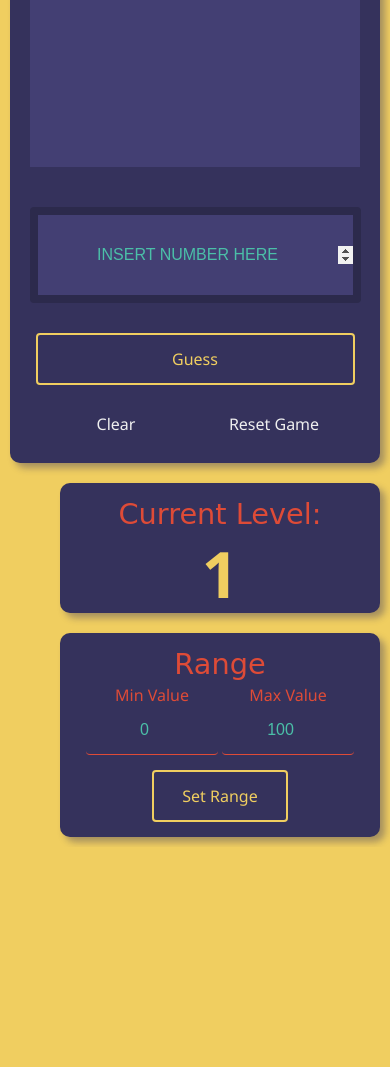
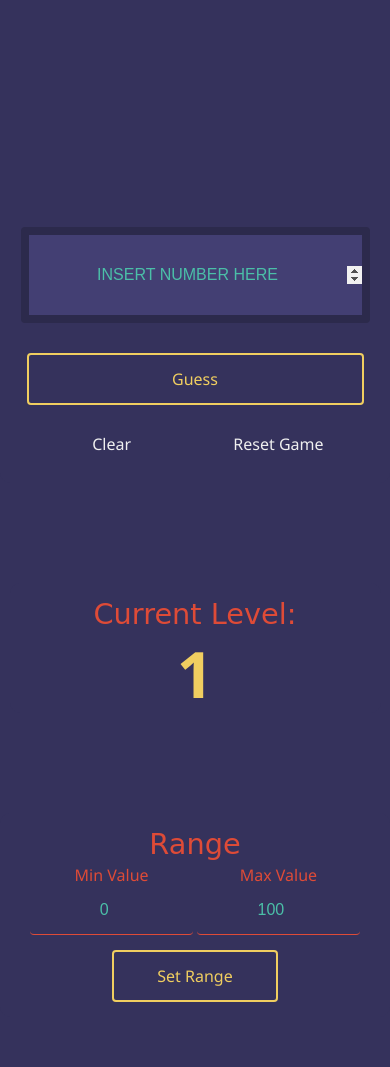
Before and after one commit to Jeff-Duke/number-guesser, a plain HTML site: page index.html in a window 390 px wide. Shown: the part 226-1293 px from the top of the page. Before the commit the page ends 1073 px from the top, so only its background shows below. Drawn offline with Linux system fonts and the light colour scheme; a web font is replaced by a local one.

Commit message:
css changes and organization. added effective media query at 800px.

```diff
--- a/index.html
+++ b/index.html
@@ -11,7 +11,7 @@
 </head>
 
 <body>
-    <div class="container">
+      <div class="container">
         <section id="game">
             <article class="title">
                 <h1>Number Guesser</h1>
@@ -36,7 +36,8 @@
                 <button id="reset-button" type="button" name="button">Reset Game</button>
             </article>
         </section>
-        <div id="level-range">
+            </div>
+        <div class="container" id="level-range">
             <section id="level-indicator">
                 <h3 id="level-text">Current Level:</h3>
                 <h2 id="current-level"></h2>
@@ -53,7 +54,7 @@
                 </article>
             </section>
         </div>
-        </div>
+
 
 
 </body>
--- a/style.css
+++ b/style.css
@@ -1,38 +1,34 @@
 /*General*/
 
+body {
+    background-color: #F0CE60;
+    text-align: center;
+    position: relative;
+}
 p, h1, h2, h3 {
     font-family: 'Noto Sans', sans-serif;
     color: #DE4B37;
     line-height: 1.2em;
 }
-
 h1 {
     font-family: 'Galada', cursive;
     font-size: 3em;
     line-height: 1.5em;
     color: #4BBFA8;
 }
-
 h2 {
     font-size: 9em;
     font-weight: 700;
     color: #4BBFA8;
 }
-
 h3 {
     font-family: 'Galada', cursive;
     font-size: 1.8em;
     line-height: 1.5em;
     color: #DE4B37;
 }
-
 p {
     font-size: 1em;
-}
-
-body {
-  background-color: #F0CE60;
-  text-align: center;
 }
 
 /* Buttons + Inputs */
@@ -52,21 +48,19 @@ button {
     box-sizing: content-box;
     transition: all 0.3s;
 }
-
-button:disabled, input:disabled{
+button:disabled, input:disabled {
     color: #433F73;
     border: none;
     color: ButtonShadow;
     cursor: text;
 }
-
 button:enabled:hover {
     border: 2px solid #DE4B37;
     color: #4BBFA8;
 }
-
 .all-inputs {
-  background-color: transparent;;
+    background-color: transparent;
+    ;
     border: none;
     border-bottom: 1px solid #DE4B37;
     border-radius: 4px;
@@ -81,78 +75,78 @@ button:enabled:hover {
     color: #4BBFA8;
     text-align: center;
 }
-
 #user-guess:focus, #max-input:focus, #min-input:focus {
     background-color: #433F73;
 }
 
-
 /* Sections */
 
+.container {
+    display: inline-block;
+    /*background-color: red;*/
+    max-width: 400px;
+    min-width: 300px
+}
 section {
-  display: inline-block;
+    display: block;
     margin: 10px 10px;
-  max-width: 400px;
     background-color: #35325C;
     padding-top: 10px;
     padding-left: 10px;
     padding-right: 10px;
     border-radius: 10px;
-  -webkit-box-shadow: 5px 5px 7px 0px rgba(53,50,92,0.4);
-  -moz-box-shadow: 5px 5px 7px 0px rgba(53,50,92,0.4);
-  box-shadow: 5px 5px 7px 0px rgba(53,50,92,0.4);
+    -webkit-box-shadow: 5px 5px 7px 0px rgba(53, 50, 92, 0.4);
+    -moz-box-shadow: 5px 5px 7px 0px rgba(53, 50, 92, 0.4);
+    box-shadow: 5px 5px 7px 0px rgba(53, 50, 92, 0.4);
+}
+#level-range {
+    top: 0;
+    right: 0;
+    float: right;
 }
 
 /* Level Section - Section 2 */
 
 #level-indicator {
-  width: 300px;
+    width: 90%;
     display: inline-block;
 }
-
-#current-level{
+#current-level {
     color: #F0CE60;
     font-size: 4em;
 }
 
+/* User Message */
 
-  /* User Message */
-.user-message, .last-guess{
+.user-message, .last-guess {
     color: #E37B40;
 }
-.user-message{
+.user-message {
     font-size: 1.2em;
 }
 
+/* Guess */
 
-
-
-  /* Guess */
 #user-guess {
     width: 90%;
     border: 8px solid #2C2A4C;
     margin: 30px auto;
     height: 5em;
 }
+#guess-output {
+    min-height: 200px;
+    width: 300px;
+    /*background-color: #433F73;*/
+    margin: 10px auto;
+    word-wrap: break-word;
+    line-height: 1em;
 
-#guess-output {
-  height: 200px;
-  /*border: 2px solid #433F73;*/
-  background-color: #433F73;
-  margin: 10px 10px;
 }
-
 #guess-button {
     width: 90%;
 }
 
-
-
 /* Range */
-#range {
-  width: 300px;
-}
-
 #min-input, #max-input {
     width: 44%;
 }
@@ -163,29 +157,37 @@ section {
     color: #DE4B37;
 }
 
-#level-range {
-  margin-right: 40px;
-  max-width: 300px;
-  min-width: 200px;
-  top: 0;
-  float: right;
-  display: inline-block;
-}
+/* Fixes (autofill and placeholder) */
 
-
-/* Fixes (autofill and placeholder) */
 input:-webkit-autofill, textarea:-webkit-autofill, select:-webkit-autofill {
     background-color: #433F73;
 }
-
 input::-webkit-input-placeholder {
     color: #4BBFA8;
 }
-
 button.color::-webkit-input-placeholder {
     color: #4BBFA8;
 }
 
-/*
-780
-level range*/
+/* Media Queries */
+
+@media (max-width: 800px) {
+    .container {
+        display: inline-block;
+        max-width: 100%;
+        min-width: 100%;
+        width: 100%;
+        position: relative;
+        background-color: #35325C;
+    }
+    section {
+      margin: 50px auto;
+      -webkit-box-shadow: none;
+      -moz-box-shadow: none;
+      box-shadow: none;
+    }
+
+    #guess-output{
+      margin: auto;
+    }
+}
```
Lines whose indentation alone changed are shown as unchanged.
